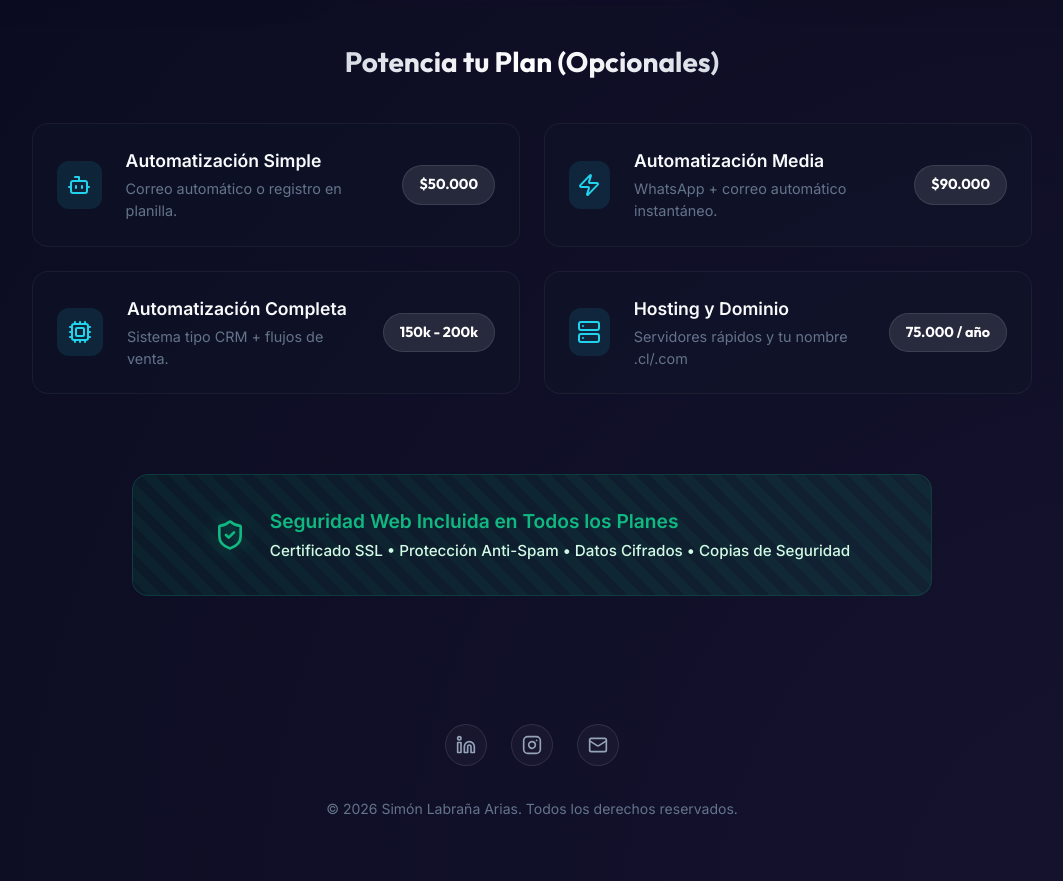
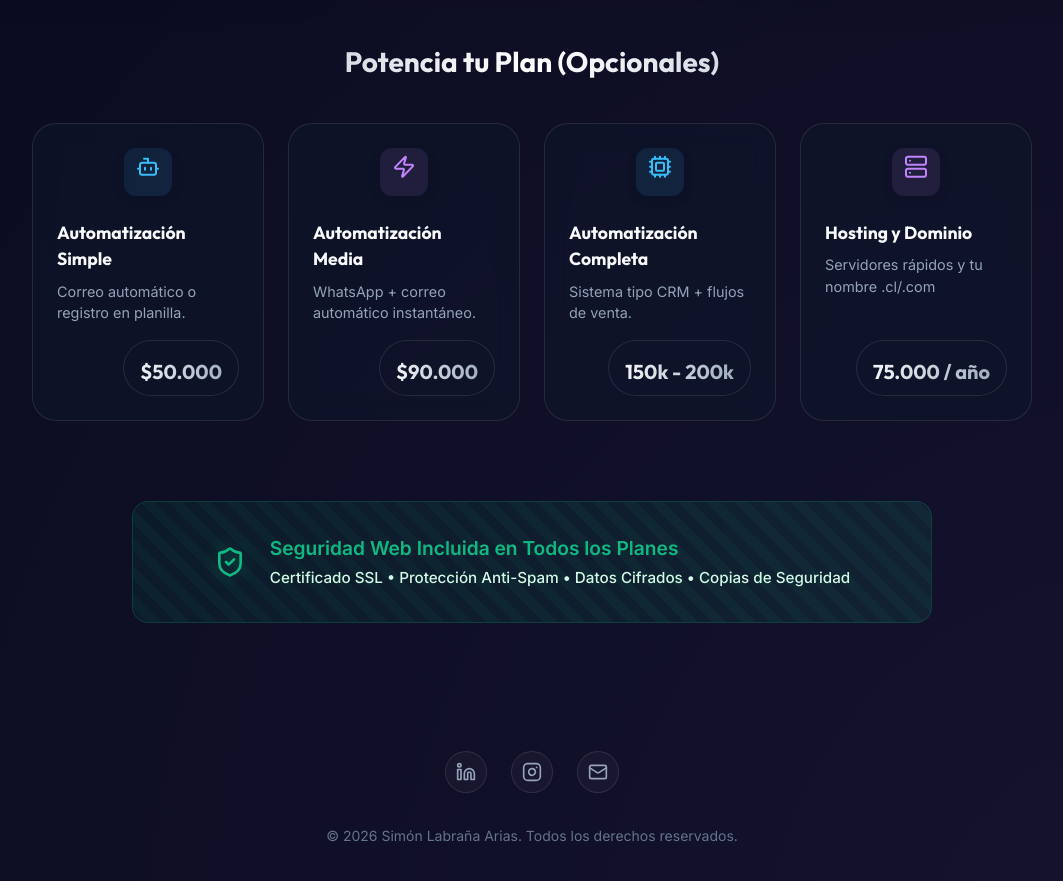
Before and after one commit to inowis10/Dashbord, a React (Vite) app: page / in a window 1280 px wide. Shown: the part 4520-5401 px from the top of the page, without its empty margins (108-1171 px from the left). Built offline with nearby package versions, Linux system fonts and the light colour scheme.

Commit message:
Enhance Optional Plans UI

```diff
--- a/src/App.jsx
+++ b/src/App.jsx
@@ -353,10 +353,19 @@ const PricingCard = ({ title, price, description, features, isPopular, delay, on
 const AddonCard = ({ icon: Icon, title, price, description }) => (
   <motion.div
     className="addon-card"
-    whileHover={{ scale: 1.02, backgroundColor: 'rgba(255,255,255,0.03)' }}
+    variants={{
+      hidden: { opacity: 0, y: 20 },
+      visible: { opacity: 1, y: 0, transition: { type: 'spring', stiffness: 100 } }
+    }}
+    whileHover={{ y: -5 }}
   >
     <div className="addon-icon">
-      <Icon size={24} />
+      <motion.div
+        animate={{ y: [0, -3, 0] }}
+        transition={{ duration: 4, repeat: Infinity, ease: "easeInOut" }}
+      >
+        <Icon size={24} />
+      </motion.div>
     </div>
     <div className="addon-content">
       <h4>{title}</h4>
@@ -712,7 +721,13 @@ function App() {
         {/* Add-ons & Optional */}
         <div className="addons-container" style={{ marginTop: '4rem' }}>
           <h3 className="section-subtitle">Potencia tu Plan (Opcionales)</h3>
-          <div className="addons-grid">
+          <motion.div
+            className="addons-grid"
+            variants={containerVariants}
+            initial="hidden"
+            whileInView="visible"
+            viewport={{ once: true, margin: "-100px" }}
+          >
             <AddonCard
               icon={Bot}
               title="Automatización Simple"
@@ -737,7 +752,7 @@ function App() {
               description="Servidores rápidos y tu nombre .cl/.com"
               price="75.000 / año"
             />
-          </div>
+          </motion.div>
         </div>
 
         {/* Trust Banner */}
--- a/src/index.css
+++ b/src/index.css
@@ -1649,6 +1649,109 @@ h3,
   background: #ea4335;
 }
 
+/* Addons Section Enhancements */
+.addons-grid {
+  display: grid;
+  grid-template-columns: repeat(4, 1fr);
+  gap: 1.5rem;
+  margin-top: 2rem;
+}
+
+.addon-card {
+  background: var(--glass-bg);
+  backdrop-filter: blur(12px);
+  border: 1px solid var(--glass-border);
+  border-radius: 1.5rem;
+  padding: 1.5rem;
+  display: flex;
+  flex-direction: column;
+  gap: 1rem;
+  transition: all 0.4s cubic-bezier(0.175, 0.885, 0.32, 1.275);
+  position: relative;
+  overflow: hidden;
+  height: 100%;
+}
+
+.addon-card::before {
+  content: '';
+  position: absolute;
+  top: 0;
+  left: 0;
+  width: 100%;
+  height: 100%;
+  background: linear-gradient(135deg, rgba(255, 255, 255, 0.05) 0%, transparent 100%);
+  opacity: 0;
+  transition: opacity 0.4s ease;
+}
+
+.addon-card:hover {
+  border-color: var(--accent-blue);
+  box-shadow: 0 10px 30px -10px rgba(56, 189, 248, 0.15);
+  transform: translateY(-5px);
+}
+
+.addon-card:hover::before {
+  opacity: 1;
+}
+
+.addon-icon {
+  width: 48px;
+  height: 48px;
+  background: rgba(56, 189, 248, 0.1);
+  border-radius: 12px;
+  display: flex;
+  align-items: center;
+  justify-content: center;
+  color: var(--accent-blue);
+  margin-bottom: 0.5rem;
+  box-shadow: 0 4px 12px rgba(0, 0, 0, 0.1);
+  transition: all 0.3s ease;
+}
+
+.addon-card:nth-child(even) .addon-icon {
+  background: rgba(192, 132, 252, 0.1);
+  color: var(--accent-purple);
+}
+
+.addon-card:hover .addon-icon {
+  transform: scale(1.1) rotate(5deg);
+}
+
+.addon-content h4 {
+  font-family: 'Outfit', sans-serif;
+  font-size: 1.1rem;
+  font-weight: 700;
+  color: var(--text-primary);
+  margin-bottom: 0.5rem;
+}
+
+.addon-content p {
+  color: var(--text-secondary);
+  font-size: 0.9rem;
+  line-height: 1.5;
+}
+
+.addon-price {
+  margin-top: auto;
+  font-family: 'Outfit', sans-serif;
+  font-weight: 700;
+  font-size: 1.25rem;
+  color: var(--text-primary);
+  background: linear-gradient(to right, #fff, #94a3b8);
+  -webkit-background-clip: text;
+  background-clip: text;
+  -webkit-text-fill-color: transparent;
+  padding-top: 1rem;
+  border-top: 1px solid var(--glass-border);
+}
+
+.addon-card:hover .addon-price {
+  background: linear-gradient(to right, var(--accent-blue), var(--accent-purple));
+  -webkit-background-clip: text;
+  background-clip: text;
+  -webkit-text-fill-color: transparent;
+}
+
 @media (max-width: 1024px) {
   .pricing-grid {
     grid-template-columns: 1fr;
```
